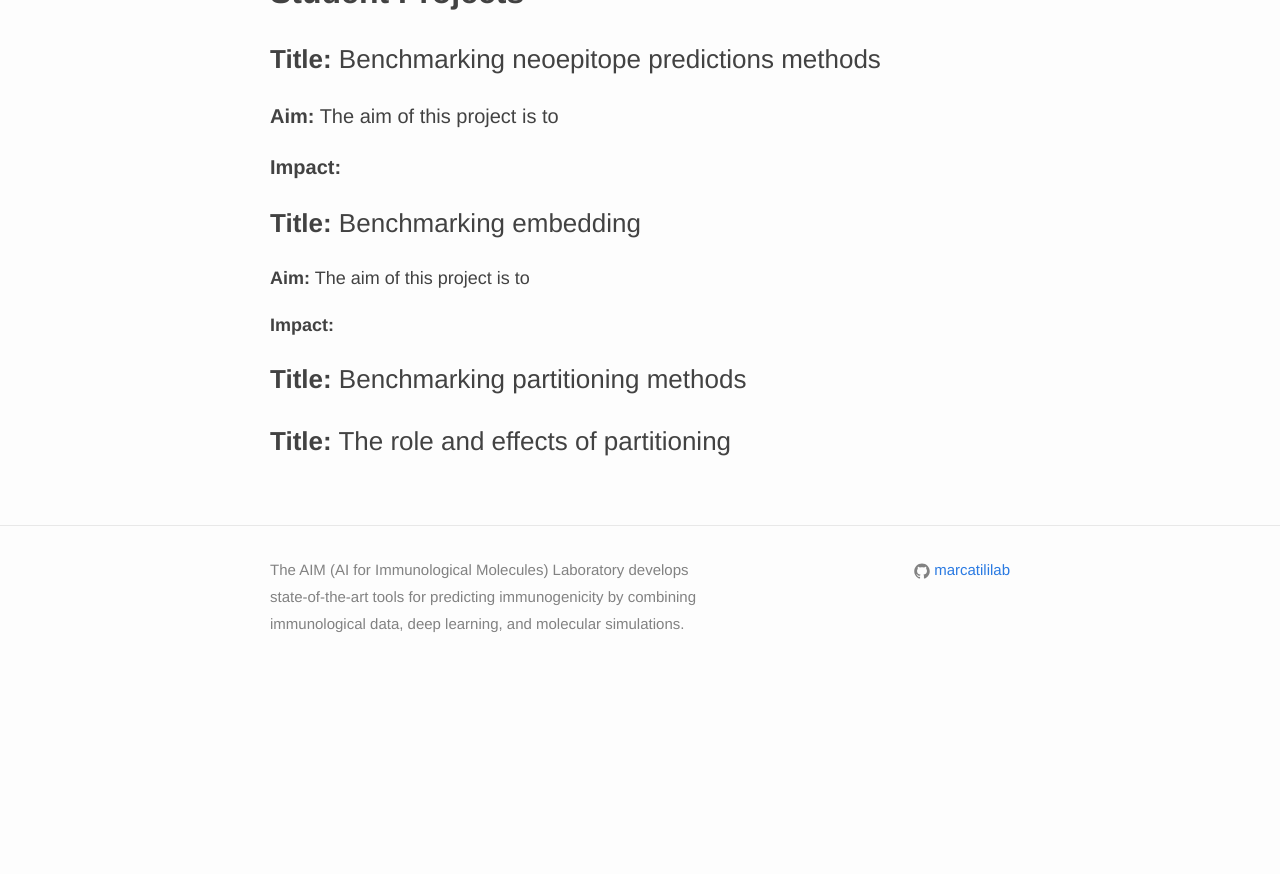
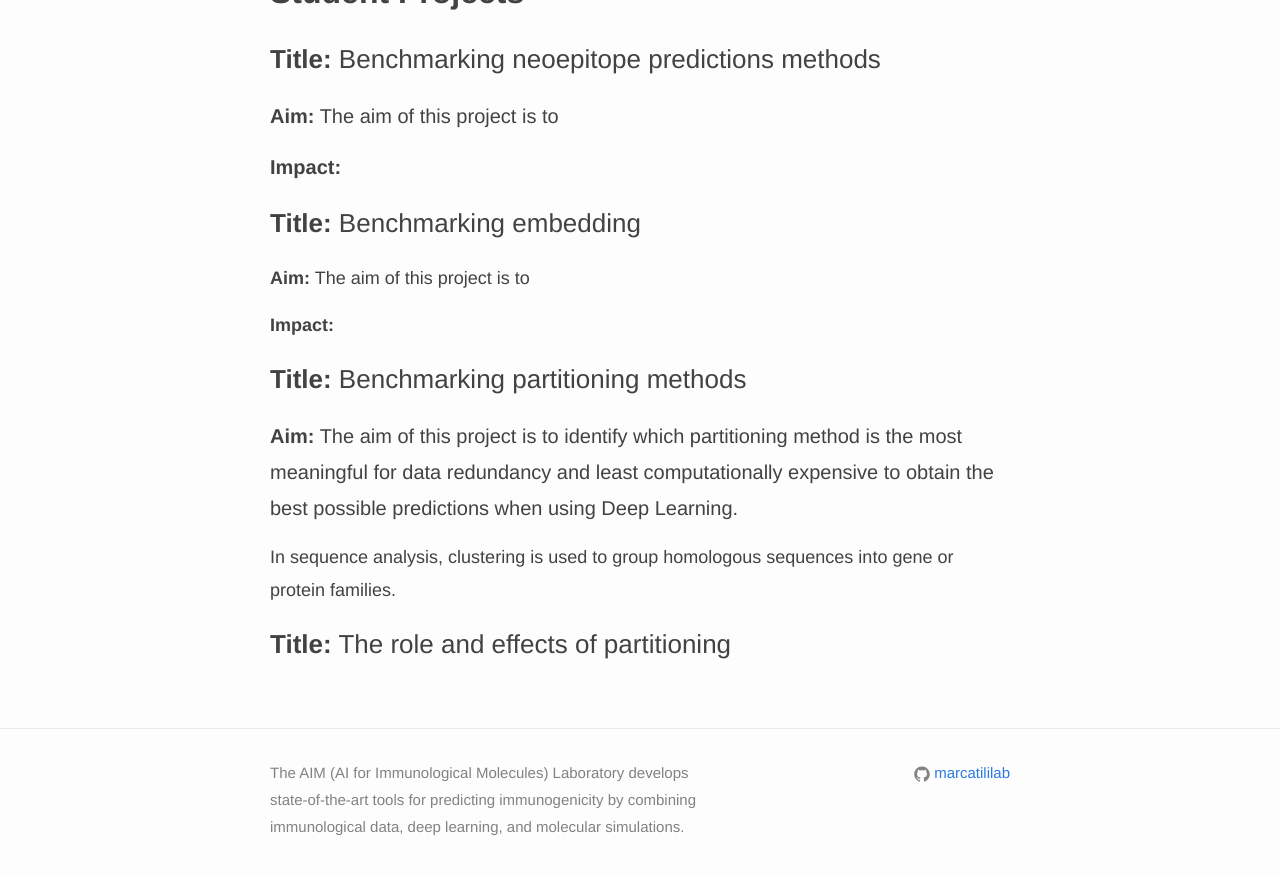
Before and after one commit to alschaap/alschaap.github.io, a Jekyll site: the page built from _pages/projects/index.md, in a window 1280 px wide and 900 px high, scrolled down 861 px. Shown: the top 874 px of the window. Built offline with Jekyll 4.4.1, drawn with Linux system fonts in a browser that asks for light colours; nearby versions of some CDN libraries; before the commit the page ends 1558 px from its top, so only the background shows below that.

Commit message:
tried fixing paolo text and write project descriptions

```diff
--- a/_pages/projects/index.md
+++ b/_pages/projects/index.md
@@ -55,5 +55,9 @@ rank: 1
 
 ### **Title:** Benchmarking partitioning methods
 
+#### **Aim:** The aim of this project is to identify which partitioning method is the most meaningful for data redundancy and least computationally expensive to obtain the best possible predictions when using Deep Learning.
+
+In sequence analysis, clustering is used to group homologous sequences into gene or protein families.
+
 
 ### **Title:** The role and effects of partitioning
```
Also changed, not shown: _data/team.yml (+4 -4 lines), 2 other files.
